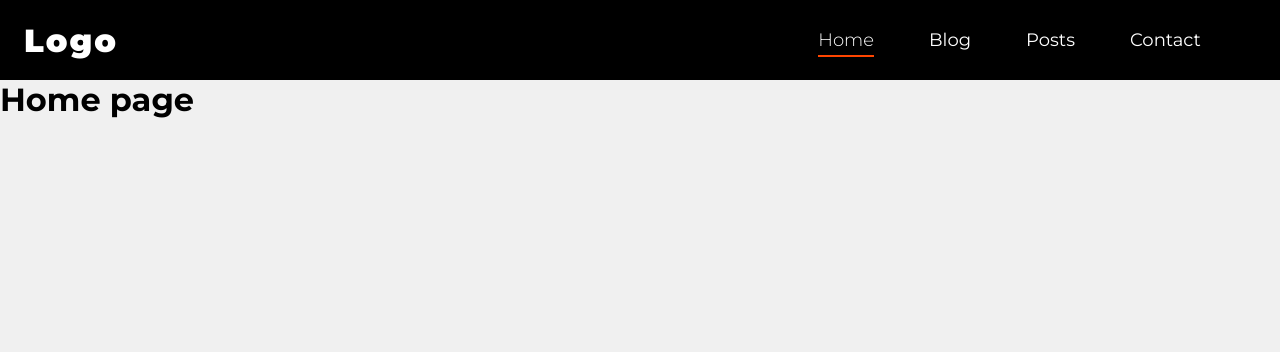
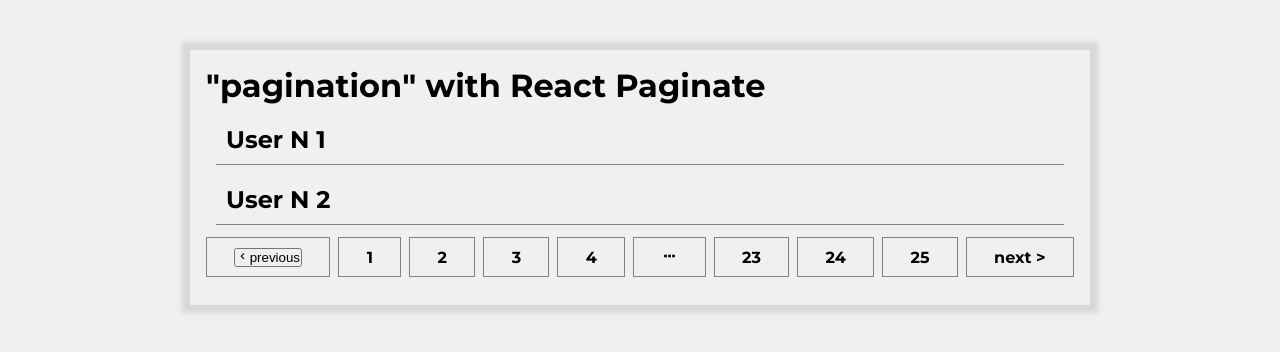
Before and after one commit to BrownEdgar/React_Poghos, a React (Vite) app: page / in a window 1280 px wide. Shown: the top 352 px of the page. Built offline with nearby package versions, Linux system fonts and the light colour scheme.

Commit message:
React paginate

```diff
--- a/package.json
+++ b/package.json
@@ -21,6 +21,7 @@
     "react": "^18.2.0",
     "react-content-loader": "^6.2.1",
     "react-dom": "^18.2.0",
+    "react-paginate": "^8.2.0",
     "react-router-dom": "^6.21.1",
     "sass": "^1.69.5",
     "yup": "^1.3.3"
--- a/src/Lessons/React-router/components/Pagination/Pagination.css
+++ b/src/Lessons/React-router/components/Pagination/Pagination.css
@@ -5,12 +5,14 @@
 }
 
 .Pagination__List {
-  width: 80%;
+  width: 100%;
   display: flex;
   align-items: center;
   margin: 0 auto;
   justify-content: space-between;
   gap: 1em;
+  overflow-x: auto;
+  padding: 10px 0;
 }
 
 .Pagination__List li {
--- a/src/Lessons/React-router/pages/Posts.jsx
+++ b/src/Lessons/React-router/pages/Posts.jsx
@@ -14,16 +14,14 @@
     start: (page * perPage) - perPage
   })
 
-
-
-
-  if (loading) {
+  const changePage = (n) => setPage(() => n)
+  if (!loading) {
     return <div className="loader">
       <PostsLoader />
+      <Pagination total={100} perPage={perPage} changePage={changePage} />
     </div>
   }
 
-  const changePage = (n) => setPage(() => n)
 
   return (
     <div className='Posts'>
--- /dev/null
+++ b/src/Lessons/React-router/pages/Users.jsx
@@ -0,0 +1,64 @@
+// export default function Users({ users }) {
+//   console.log(users)
+//   return (
+//     <h1 className='pre'>
+//       {
+//         JSON.stringify(users, ['username', "email"], 1)
+//       }
+//     </h1>
+//   )
+// }
+
+import { useState } from 'react'
+import { Link } from 'react-router-dom'
+import useFetchData from '../../hooks/CustomHooks/useFetchData'
+import Pagination from '../components/Pagination/Pagination';
+import UsersLoader from '../../Loaders/UserLoader'
+
+export default function Users() {
+  const [page, setPage] = useState(1);
+  const [perPage] = useState(1);
+
+  const [data, loading, error] = useFetchData({
+    url: 'https://jsonplaceholder.typicode.com/users',
+    limit: perPage,
+    start: (page * perPage) - perPage
+  })
+
+
+  const changePage = (n) => setPage(() => n)
+
+  return (
+    <div className='Users'>
+      <div className='UserList'>
+
+        {!loading ? (
+          <div className="loader">
+            <UsersLoader />
+          </div>
+        ) : (
+          <>
+            {
+              data?.map(user => {
+                return (
+                  <Link
+                    key={user.id}
+                    className="UserList__item"
+                    to={`/users/${user.id}`}
+                  >
+                    <span>Name : {user.name}</span>
+                    <span>Username : {user.username}</span>
+                    <span>Email : {user.email}</span>
+                    <span>City : {user.address.city}</span>
+                    <span>Company : {user.company.name}</span>
+                  </Link>
+                )
+              })
+            }
+          </>
+        )}
+      </div>
+      <Pagination total={10} perPage={perPage} changePage={changePage} />
+    </div>
+  )
+}
--- /dev/null
+++ b/src/Lessons/react-paginate/App.jsx
@@ -0,0 +1,43 @@
+import React, { useState } from 'react'
+import './App.scss'
+import Users from './Users'
+import ReactPaginate from 'react-paginate';
+
+const Items = new Array(50).fill().map((_, index) => index + 1)
+
+export default function App() {
+
+  const [page, setPage] = useState(1);
+  const [perPage, setPerPage] = useState(2);
+
+
+  const x = (page * perPage)
+  const currentSlice = Items.slice(x - perPage, x)
+  console.log(currentSlice)
+  const handlePageClick = (e) => {
+    setPage(e.selected + 1)
+  }
+
+  const pageCount = Math.ceil(Items.length / perPage);
+
+  return (
+    <div className='App'>
+      <h1>"pagination" with React Paginate</h1>
+      <Users users={currentSlice} />
+      <ReactPaginate
+        breakLabel={<i class='bx bx-dots-horizontal'></i>}
+        nextLabel="next >"
+        onPageChange={handlePageClick}
+        pageRangeDisplayed={4}
+        pageCount={pageCount}
+        previousLabel={<button>
+          <i class='bx bx-chevron-left' ></i>
+          previous
+        </button>}
+        renderOnZeroPageCount={null}
+        className='App__navigation'
+      />
+    </div>
+  )
+}
+//https://www.npmjs.com/package/react-paginate
--- /dev/null
+++ b/src/Lessons/react-paginate/App.scss
@@ -0,0 +1,36 @@
+.App {
+  width: 900px;
+  margin: 50px auto;
+  box-shadow: 0 0 5px 8px rgba($color: #000000, $alpha: 0.1);
+  padding: 1em;
+  &__navigation {
+    display: flex;
+    justify-content: space-between;
+    width: 100%;
+    height: 40px;
+    gap: 8px;
+    margin: 12px auto;
+    li {
+      border: 1px solid grey;
+      text-align: center;
+      flex-grow: 1;
+      height: auto;
+      cursor: pointer;
+      font-weight: 700;
+      display: flex;
+      align-items: center;
+      justify-content: center;
+      a {
+        width: 100%;
+        display: block;
+      }
+    }
+  }
+  .Users {
+    & > div {
+      padding: 10px;
+      margin: 10px;
+      border-bottom: 1px solid grey;
+    }
+  }
+}
--- /dev/null
+++ b/src/Lessons/react-paginate/Users.jsx
@@ -0,0 +1,13 @@
+import React from 'react'
+
+export default function Users({ users }) {
+  return (
+    <div className='Users'>
+      {users.map(user => {
+        return <div key={user}>
+          <h2>User N {user}</h2>
+        </div>
+      })}
+    </div>
+  )
+}
--- a/src/main.jsx
+++ b/src/main.jsx
@@ -1,6 +1,6 @@
 import './index.css'
 import ReactDOM from 'react-dom/client'
-import App from './Lessons/React-router/App'
+import App from './Lessons/react-paginate/App'
 import { BrowserRouter as Router } from 'react-router-dom'
 
 ReactDOM.createRoot(document.getElementById('root')).render(
```
Also changed, not shown: src/Lessons/react-paginate/Pagination.jsx (added, +7 -0 lines), 1 other file (tests, documents, lock files or other folders).
